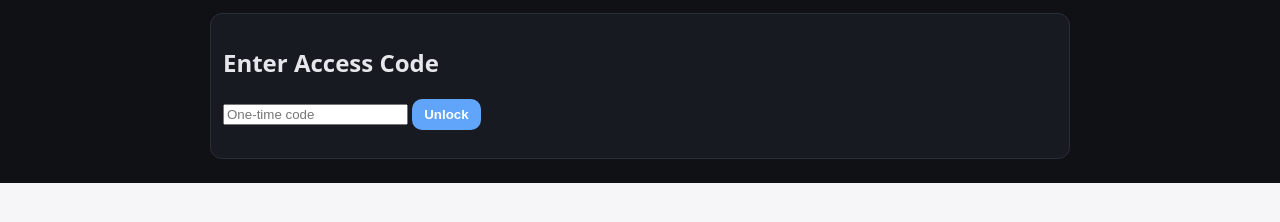
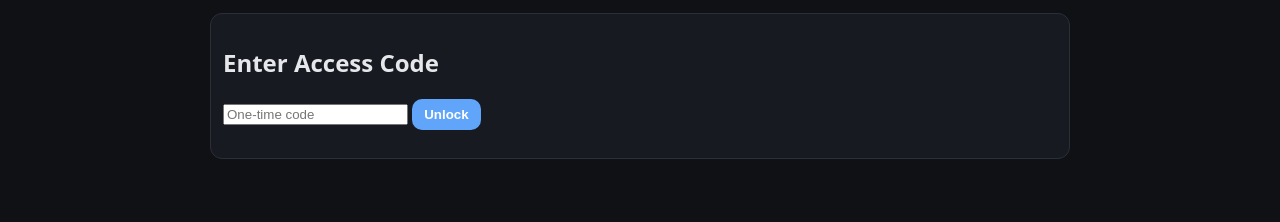
Before and after one commit to Gogo-Milan/crypto-feed-site, a plain HTML site: page index.html in a window 1280 px wide. Both pictures are taken after a click on the button "Toggle dark mode". Shown: the part 58-280 px from the top of the page. Drawn offline with Linux system fonts and the light colour scheme.

Commit message:
Update styles.css

```diff
--- a/styles.css
+++ b/styles.css
@@ -1,6 +1,6 @@
 /* ========== THEME ========== */
 :root {
-  --bg: #f6f6f8;
+  --bg: #f6f6f8;         /* page background (light) */
   --card: #ffffff;
   --text: #111827;
   --subtle: #6b7280;
@@ -10,7 +10,7 @@
 }
 
 body.dark {
-  --bg: #0f1115;
+  --bg: #0f1115;         /* page background (dark) */
   --card: #171a21;
   --text: #e5e7eb;
   --subtle: #9aa3b2;
@@ -19,8 +19,14 @@ body.dark {
   --accent-ghost: #11203a;
 }
 
+/* Apply theme background to the entire viewport and common app roots */
+html, body, #root, #app, .page, .site, .site-bg {
+  background-color: var(--bg) !important;
+}
+html, body { height: 100%; }
+body { min-height: 100vh; }
+
 html, body {
-  background: var(--bg);
   color: var(--text);
   font-family: system-ui, -apple-system, Segoe UI, Roboto, Helvetica, Arial, "Apple Color Emoji", "Segoe UI Emoji";
   margin: 0;
```
